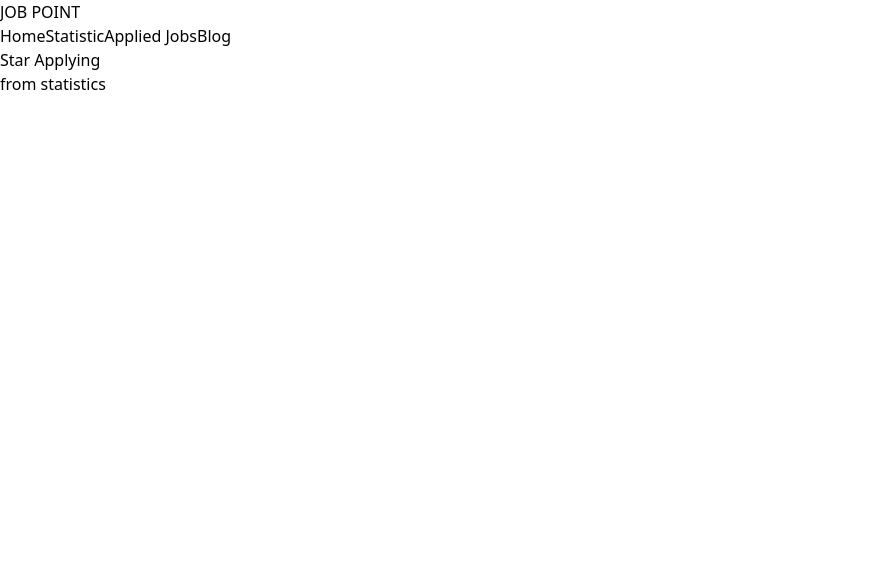
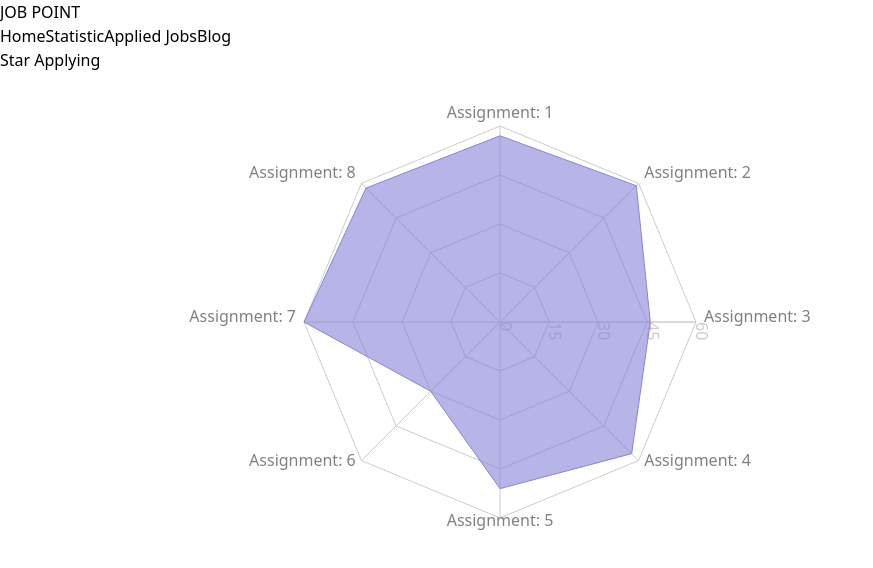
Before and after one commit to arifulislam39/job-point, a React (Vite) app: page /statistics in a window 1280 px wide. Shown: the top 568 px of the page, without its empty margins (0-873 px from the left). Built offline with nearby package versions, Linux system fonts and the light colour scheme.

Commit message:
statistics radar chart added with assignment marks

```diff
--- a/package.json
+++ b/package.json
@@ -11,7 +11,8 @@
   "dependencies": {
     "react": "^18.2.0",
     "react-dom": "^18.2.0",
-    "react-router-dom": "^6.10.0"
+    "react-router-dom": "^6.10.0",
+    "recharts": "^2.5.0"
   },
   "devDependencies": {
     "@types/react": "^18.0.28",
--- a/src/components/Statistics.jsx
+++ b/src/components/Statistics.jsx
@@ -1,9 +1,64 @@
 import React from 'react';
 
+import { Radar, RadarChart, PolarGrid, PolarAngleAxis, PolarRadiusAxis, ResponsiveContainer } from 'recharts';
+
+
+
+
 const Statistics = () => {
+
+    const assignmentMark = [
+        {
+            assignment: 'Assignment: 1',
+            mark: 57,
+        },
+        {
+            assignment: 'Assignment: 2',
+            mark: 59,
+        },
+        {
+            assignment: 'Assignment: 3',
+            mark: 46,
+        },
+        {
+            assignment: 'Assignment: 4',
+            mark: 57,
+        },
+        {
+            assignment: 'Assignment: 5',
+            mark: 51,
+        },
+        {
+            assignment: 'Assignment: 6',
+            mark: 30,
+        },
+        {
+            assignment: 'Assignment: 7',
+            mark: 60,
+        },
+        {
+            assignment: 'Assignment: 8',
+            mark: 58,
+        },
+    ];
+
     return (
-        <div>
-            <h2>from statistics</h2>
+        <div className='ml-56 me-56 text-center mt-10'>
+
+            <RadarChart
+                data={assignmentMark}
+                width={1000}
+                height={500}
+                cx="50%" cy="50%" outerRadius="80%">
+                <PolarGrid />
+                <PolarAngleAxis dataKey="assignment" />
+                <PolarRadiusAxis />
+                <Radar
+                    dataKey="mark" stroke="#8884d8" fill="#8884d8" fillOpacity={0.6}
+
+                    name="Mike"></Radar>
+            </RadarChart>
+
         </div>
     );
 };
```
Also changed, not shown: 1 other file (tests, documents, lock files or other folders).
